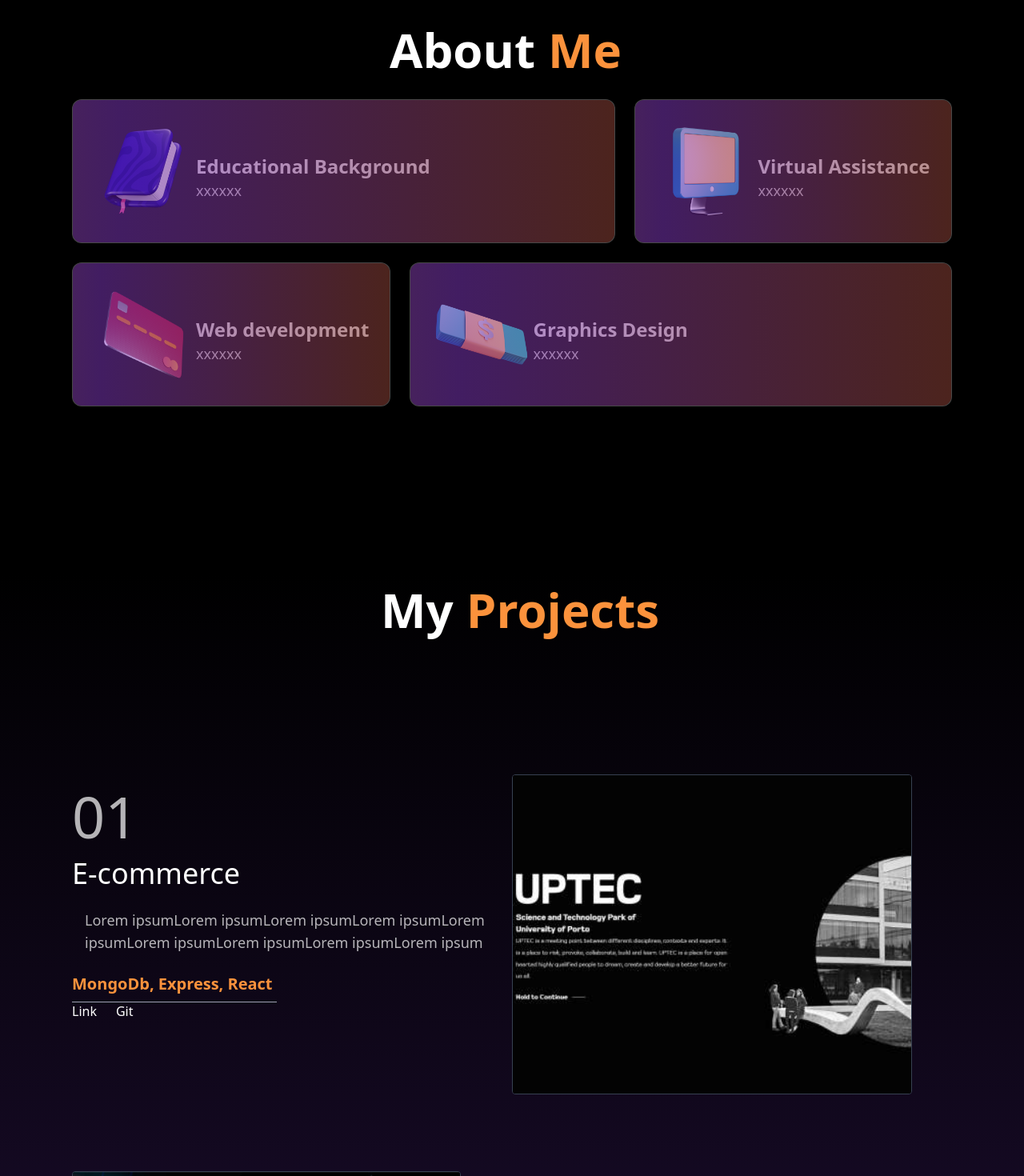
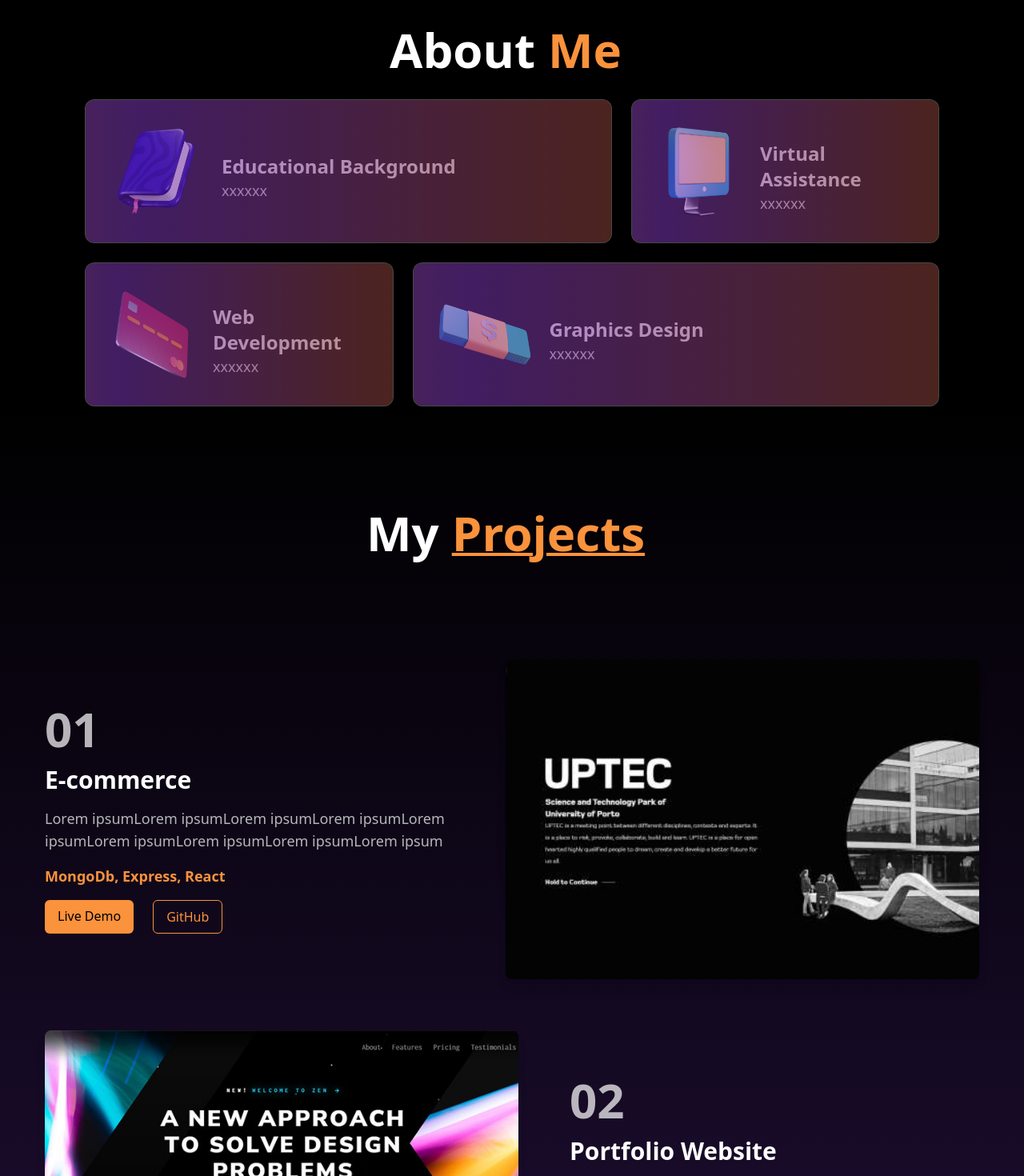
Before and after one commit to bolajeee/my-latest-portfolio, a Next.js app: page / in a window 1280 px wide. Shown: the part 880-2350 px from the top of the page at 80% size. Built offline with nearby package versions, Linux system fonts and the light colour scheme.

Commit message:
skills and responsiveness

```diff
--- a/src/app/page.tsx
+++ b/src/app/page.tsx
@@ -2,6 +2,7 @@ import Hero from "@/components/Hero";
 import Navbar from "@/components/Navbar";
 import About from "@/components/About";
 import Portfolio from "@/components/Portfolio"
+import Skills from "@/components/Skills"
 
 
 export default function Home() {
@@ -11,6 +12,7 @@ export default function Home() {
       <Hero />
       <About />
       <Portfolio />
+      <Skills />
     </>
   );
 }
--- a/src/components/About.tsx
+++ b/src/components/About.tsx
@@ -1,79 +1,85 @@
-"use-client"
-import React from 'react'
-import Image from "next/image"
-// import aboutImg from "../assets/profilepic.png"
-import book from "../assets/book.png"
-import pc from "../assets/pc.png"
-import card from "../assets/card.png"
-import finance from "../assets/finance.png"
+"use client";
+import React from "react";
+import Image from "next/image";
+import { motion } from "framer-motion"; // Add Framer Motion
+import book from "../assets/book.png";
+import pc from "../assets/pc.png";
+import card from "../assets/card.png";
+import finance from "../assets/finance.png";
 
-const A = () => {
+const About = () => {
+  const cards = [
+    {
+      title: "Educational Background",
+      desc: "xxxxxx",
+      src: book,
+      span: "col-span-5",
+    },
+    {
+      title: "Virtual Assistance",
+      desc: "xxxxxx",
+      src: pc,
+      span: "col-span-3",
+    },
+    {
+      title: "Web Development",
+      desc: "xxxxxx",
+      src: card,
+      span: "col-span-3",
+    },
+    {
+      title: "Graphics Design",
+      desc: "xxxxxx",
+      src: finance,
+      span: "col-span-5",
+    },
+  ];
+
   return (
-    <div className="max-w-[1100px] mx-auto " id="about">
+    <div className="max-w-[1100px] mx-auto px-4" id="about">
       <h1 className="text-white text-6xl max-w-[360px] mx-auto font-semibold p-4 mb-4 text-center ">
         About
         <span className="text-orange-400 px-4">Me</span>
       </h1>
 
-      <div className="grid grid-cols-8 gap-6 place-items-center">
-        <div className="w-full col-span-5 relative bg-white/10 backdrop-blur-lg border border-white/20 rounded-xl overflow-hidden">
-          <div className="absolute inset-0 bg-gradient-to-r from-orange-400 via-purple-700 to-orange-800 opacity-40 animate-gradient-xy"></div>
+      <div className="grid grid-cols-1 md:grid-cols-8 gap-6 place-items-center">
+        {cards.map((card, index) => (
+          <motion.div
+            key={index}
+            whileHover={{
+              scale: 1.05,
+              boxShadow: "0px 10px 15px rgba(0, 0, 0, 0.2)",
+            }}
+            transition={{ duration: 0.3 }}
+            className={`w-full ${card.span} relative bg-white/10 backdrop-blur-lg border border-white/20 rounded-xl overflow-hidden`}
+          >
+            <div className="absolute inset-0 bg-gradient-to-r from-orange-400 via-purple-700 to-orange-800 opacity-40 animate-gradient-xy"></div>
 
-          <div className="flex flex-row p-6 place-items-center">
-            <Image src={book} alt="book" className="w-auto h-[130px]" />
-            <div className="flex flex-col mt-4 ">
-              <h2 className="text-2xl font-bold text-white/80 ">
-                Educational Background
-              </h2>
-              <p className="text-lg text-white/70">xxxxxx</p>
+            <div className="flex flex-col md:flex-row p-6 items-center">
+              <motion.div
+                initial={{ scale: 1 }}
+                whileHover={{ scale: 1.15 }}
+                transition={{ duration: 0.3 }}
+              >
+                <Image
+                  src={card.src}
+                  alt={card.title}
+                  className="w-auto h-[100px] md:h-[130px]"
+                />
+              </motion.div>
+
+              <div className="flex flex-col mt-4 ml-4">
+                <h2 className="text-xl md:text-2xl font-bold text-white/80">
+                  {card.title}
+                </h2>
+                <p className="text-md md:text-lg text-white/70">{card.desc}</p>
+              </div>
             </div>
-          </div>
-        </div>
-
-        <div className="w-full col-span-3 relative bg-white/10 backdrop-blur-lg border border-white/20 rounded-xl overflow-hidden">
-          <div className="absolute inset-0 bg-gradient-to-r from-orange-400 via-purple-700 to-orange-800 opacity-40 animate-gradient-xy"></div>
-
-          <div className="flex flex-row p-6 place-items-center">
-            <Image src={pc} alt="pc" className="w-auto h-[130px]" />
-            <div className="flex flex-col mt-4 ">
-              <h2 className="text-2xl font-bold text-white/80 ">
-                Virtual Assistance
-              </h2>
-              <p className="text-lg text-white/70">xxxxxx</p>
-            </div>
-          </div>
-        </div>
-
-        <div className="w-full col-span-3 relative bg-white/10 backdrop-blur-lg border border-white/20 rounded-xl overflow-hidden">
-          <div className="absolute inset-0 bg-gradient-to-r from-orange-400 via-purple-700 to-orange-800 opacity-40 animate-gradient-xy"></div>
-
-          <div className="flex flex-row p-6 place-items-center">
-            <Image src={card} alt="card" className="w-auto h-[130px]" />
-            <div className="flex flex-col mt-4 ">
-              <h2 className="text-2xl font-bold text-white/80 ">
-                Web development
-              </h2>
-              <p className="text-lg text-white/70">xxxxxx</p>
-            </div>
-          </div>
-        </div>
-
-        <div className="w-full col-span-5 relative bg-white/10 backdrop-blur-lg border border-white/20 rounded-xl overflow-hidden">
-          <div className="absolute inset-0 bg-gradient-to-r from-orange-400 via-purple-700 to-orange-800 opacity-40 animate-gradient-xy"></div>
-
-          <div className="flex flex-row p-6 place-items-center">
-            <Image src={finance} alt="finance" className="w-auto h-[130px]" />
-            <div className="flex flex-col mt-4 ">
-              <h2 className="text-2xl font-bold text-white/80 ">
-                Graphics Design
-              </h2>
-              <p className="text-lg text-white/70">xxxxxx</p>
-            </div>
-          </div>
-        </div>
+          </motion.div>
+        ))}
       </div>
     </div>
   );
-}
+};
 
-export default A
+export default About;
--- a/src/components/Portfolio.tsx
+++ b/src/components/Portfolio.tsx
@@ -1,43 +1,43 @@
-"use client"
-import Image from "next/image"
-import {motion } from 'framer-motion'
-// import project from "../assets/project.jpg"
-import proj1 from "../assets/proj1.jpg"
-import proj2 from "../assets/proj2.jpg"
-import proj3 from "../assets/proj3.png"
+"use client";
+
+import Image from "next/image";
+import { motion } from "framer-motion";
+import proj1 from "../assets/proj1.jpg";
+import proj2 from "../assets/proj2.jpg";
+import proj3 from "../assets/proj3.png";
 import proj4 from "../assets/proj4.jpg";
 
 const projects = [
   {
-    title: " E-commerce",
+    title: "E-commerce",
     desc: "Lorem ipsumLorem ipsumLorem ipsumLorem ipsumLorem ipsumLorem ipsumLorem ipsumLorem ipsumLorem ipsum",
     devstack: "MongoDb, Express, React",
     git: "#",
-    Link: "#",
+    link: "#",
     src: proj1,
   },
   {
-    title: " E-commerce",
+    title: "Portfolio Website",
     desc: "Lorem ipsumLorem ipsumLorem ipsumLorem ipsumLorem ipsumLorem ipsumLorem ipsumLorem ipsumLorem ipsum",
-    devstack: "MongoDb, Express, React",
+    devstack: "Next.js, Tailwind CSS",
     git: "#",
-    Link: "#",
+    link: "#",
     src: proj2,
   },
   {
-    title: " E-commerce",
+    title: "Blog Platform",
     desc: "Lorem ipsumLorem ipsumLorem ipsumLorem ipsumLorem ipsumLorem ipsumLorem ipsumLorem ipsumLorem ipsum",
-    devstack: "MongoDb, Express, React",
+    devstack: "Node.js, React, MongoDB",
     git: "#",
-    Link: "#",
+    link: "#",
     src: proj3,
   },
   {
-    title: " E-commerce",
+    title: "Task Manager App",
     desc: "Lorem ipsumLorem ipsumLorem ipsumLorem ipsumLorem ipsumLorem ipsumLorem ipsumLorem ipsumLorem ipsum",
-    devstack: "MongoDb, Express, React",
+    devstack: "React, Firebase",
     git: "#",
-    Link: "#",
+    link: "#",
     src: proj4,
   },
 ];
@@ -45,15 +45,19 @@ const projects = [
 const Portfolio = () => {
   return (
     <div
-      className="text-white bg-gradient-to-b from-black to-[#381a5f] py-18 mt-52"
-      id="porfolio"
+      className="text-white bg-gradient-to-b from-black to-[#381a5f] py-32"
+      id="portfolio"
     >
-      <h1 className="text-white text-6xl max-w-[360px] mx-auto font-semibold p-4 mb-4 text-center my-12">
+      {/* Header */}
+      <h1 className="text-4xl md:text-6xl font-bold text-center mb-32">
         My
-        <span className="text-orange-400 px-4">Projects</span>
+        <span className="text-orange-400 px-4 underline decoration-orange-400 decoration-4">
+          Projects
+        </span>
       </h1>
 
-      <div className="max-w-[1100px] mx-auto mt-40 space-y-24">
+      {/* Project Cards */}
+      <div className="max-w-[1200px] mx-auto space-y-16 px-4">
         {projects.map((project, index) => (
           <motion.div
             key={index}
@@ -61,42 +65,60 @@ const Portfolio = () => {
             whileInView={{ opacity: 1, y: 0 }}
             viewport={{ once: true }}
             transition={{ duration: 0.5, delay: 0.25 }}
-            className={` mt-12 flex ${
-              index % 2 === 1
-                ? "flex-col-reverse md:flex-row-reverse gap-16"
-                : "flex-col md:flex-row"
-            }`}
+            className={`flex flex-col ${
+              index % 2 === 1 ? "md:flex-row-reverse" : "md:flex-row"
+            } items-center gap-8 md:gap-16`}
           >
-            <div className="space-y-2 max-w-[550px]">
-              <h2 className="text-7xl my-4 text-white/70">{`0${index + 1}`}</h2>
-              <h2 className="text-4xl">{project.title}</h2>
-              <p className="text-lg text-white/70 break-words p-4">
+            {/* Text Content */}
+            <div className="space-y-4 max-w-lg text-center md:text-left">
+              <h2 className="text-6xl font-bold text-white/70">{`0${
+                index + 1
+              }`}</h2>
+              <h3 className="text-3xl font-semibold">{project.title}</h3>
+              <p className="text-base md:text-lg text-white/70">
                 {project.desc}
               </p>
-              <p className="text-xl text-orange-400 font-semibold">
+              <p className="text-lg font-semibold text-orange-400">
                 {project.devstack}
               </p>
 
-              <div className="w-64 h-[1px] bg-gray-400 my-4">
-                <a href="project.link" className="mr-6">
-                  Link
+              {/* Links */}
+              <div className="flex justify-center md:justify-start gap-6 mt-4">
+                <a
+                  href={project.link}
+                  className="px-4 py-2 bg-orange-400 text-black rounded-md hover:bg-orange-500 transition"
+                >
+                  Live Demo
                 </a>
-                <a href="project.git">Git</a>
+                <a
+                  href={project.git}
+                  className="px-4 py-2 border border-orange-400 text-orange-400 rounded-md hover:bg-orange-400 hover:text-black transition"
+                >
+                  GitHub
+                </a>
               </div>
             </div>
-            <div className="flex justify-center items-center">
+
+            {/* Image */}
+            <motion.div
+              whileHover={{
+                scale: 1.1,
+                rotate: index % 2 === 1 ? 1 : -1,
+              }}
+              transition={{ duration: 0.2 }}
+              className="overflow-hidden rounded-lg shadow-lg hover:shadow-xl transition"
+            >
               <Image
                 src={project.src}
                 alt={project.title}
-                        className="h-[400px] w-[500px] object-cover border
-                rounded border-gray-700"
+                className="h-[300px] md:h-[350px] lg:h-[400px] w-full object-cover"
               />
-            </div>
+            </motion.div>
           </motion.div>
         ))}
       </div>
     </div>
   );
-}
+};
 
-export default Portfolio
+export default Portfolio;
--- /dev/null
+++ b/src/components/Skills.tsx
@@ -0,0 +1,55 @@
+import React from "react";
+import {
+  FaHtml5,
+  FaCss3Alt,
+  FaReact,
+  FaJsSquare,
+  FaGoogle,
+  FaGoogleDrive,
+} from "react-icons/fa";
+import {
+  SiGooglesheets,
+  SiGoogleslides,
+  SiAdobe,
+  SiAdobephotoshop,
+  SiCoreldraw,
+  SiCanva,
+} from "react-icons/si";
+
+const skillIcons = [
+  { icon: <FaHtml5 size={100} />, label: "HTML" },
+  { icon: <FaCss3Alt size={100} />, label: "CSS" },
+  { icon: <FaReact size={100} />, label: "React" },
+  { icon: <FaJsSquare size={100} />, label: "JavaScript" },
+  { icon: <FaGoogle size={100} />, label: "Google Docs" },
+  { icon: <FaGoogleDrive size={100} />, label: "Google Drive" },
+  { icon: <SiGooglesheets size={100} />, label: "Google Sheets" },
+  { icon: <SiGoogleslides size={100} />, label: "Google Slides" },
+  { icon: <SiAdobe size={100} />, label: "Adobe Suite" },
+  { icon: <SiAdobephotoshop size={100} />, label: "Photoshop" },
+  { icon: <SiCoreldraw size={100} />, label: "CorelDRAW" },
+  { icon: <SiCanva size={100} />, label: "Canva" },
+];
+
+const Skills = () => {
+  return (
+    <div className="bg-[linear-gradient(to_top,#000,#381a5f_80%)] w-full mx-auto text-center items-center">
+      <div className="text-white max-w-[1100px] mx-auto p-8">
+        <h2 className="text-4xl md:text-6xl font-bold mb-32">My Skill Set</h2>
+        <div className="grid grid-cols-2 sm:grid-cols-3 md:grid-cols-4 lg:grid-cols-6 gap-8">
+          {skillIcons.map((skill, index) => (
+            <div
+              key={index}
+              className="h-[120px] w-[120px] sm:h-[150px] sm:w-[150px] flex flex-col justify-between items-center bg-white/10 p-4 rounded-xl shadow-lg hover:shadow-xl transition-transform transform hover:scale-110 hover:bg-white/20"
+            >
+              {skill.icon}
+              <p className="mt-2 text-sm sm:text-base">{skill.label}</p>
+            </div>
+          ))}
+        </div>
+      </div>
+    </div>
+  );
+};
+
+export default Skills;
```
Also changed, not shown: src/components/Hero.tsx (+13 -6 lines).
